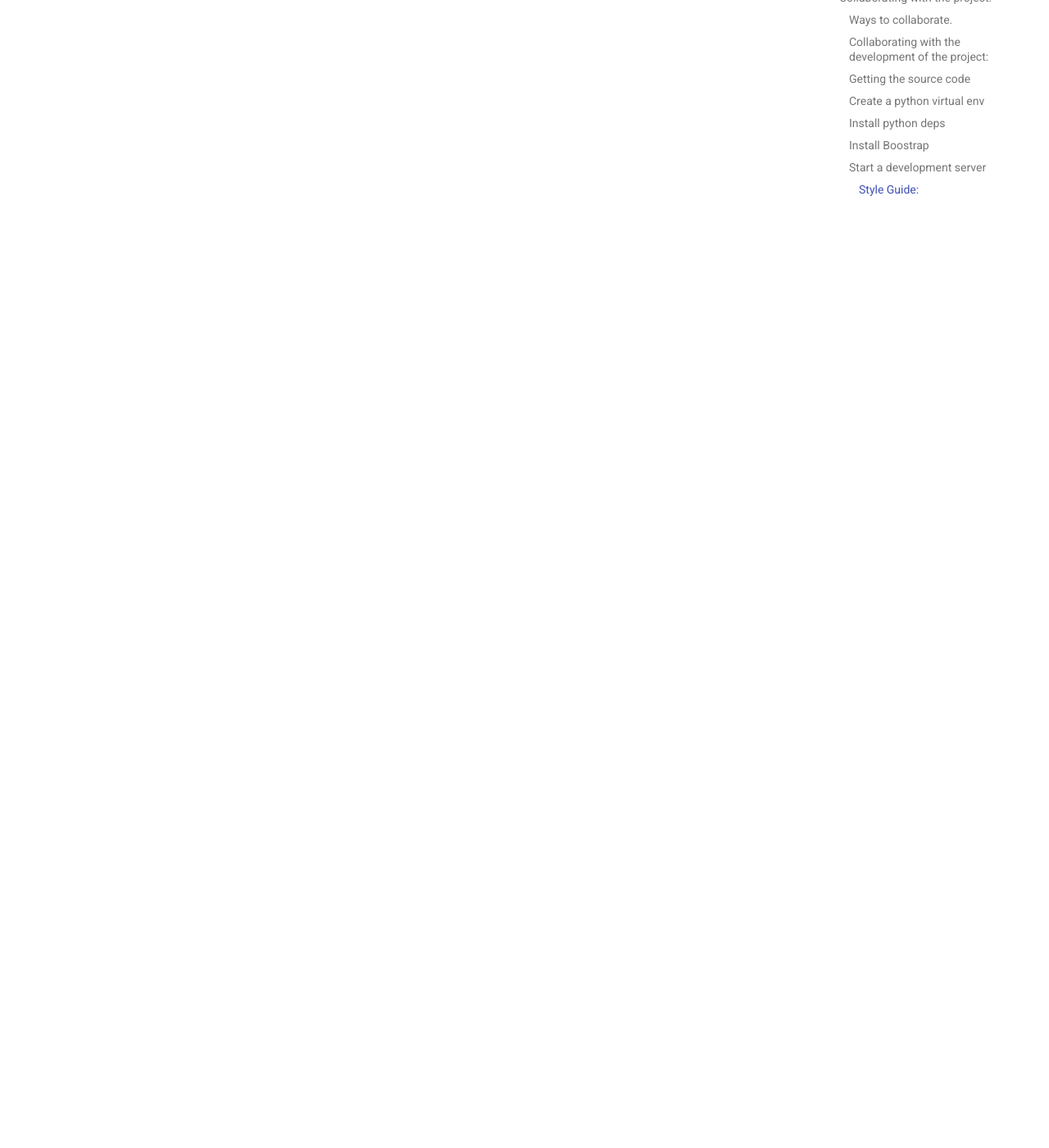
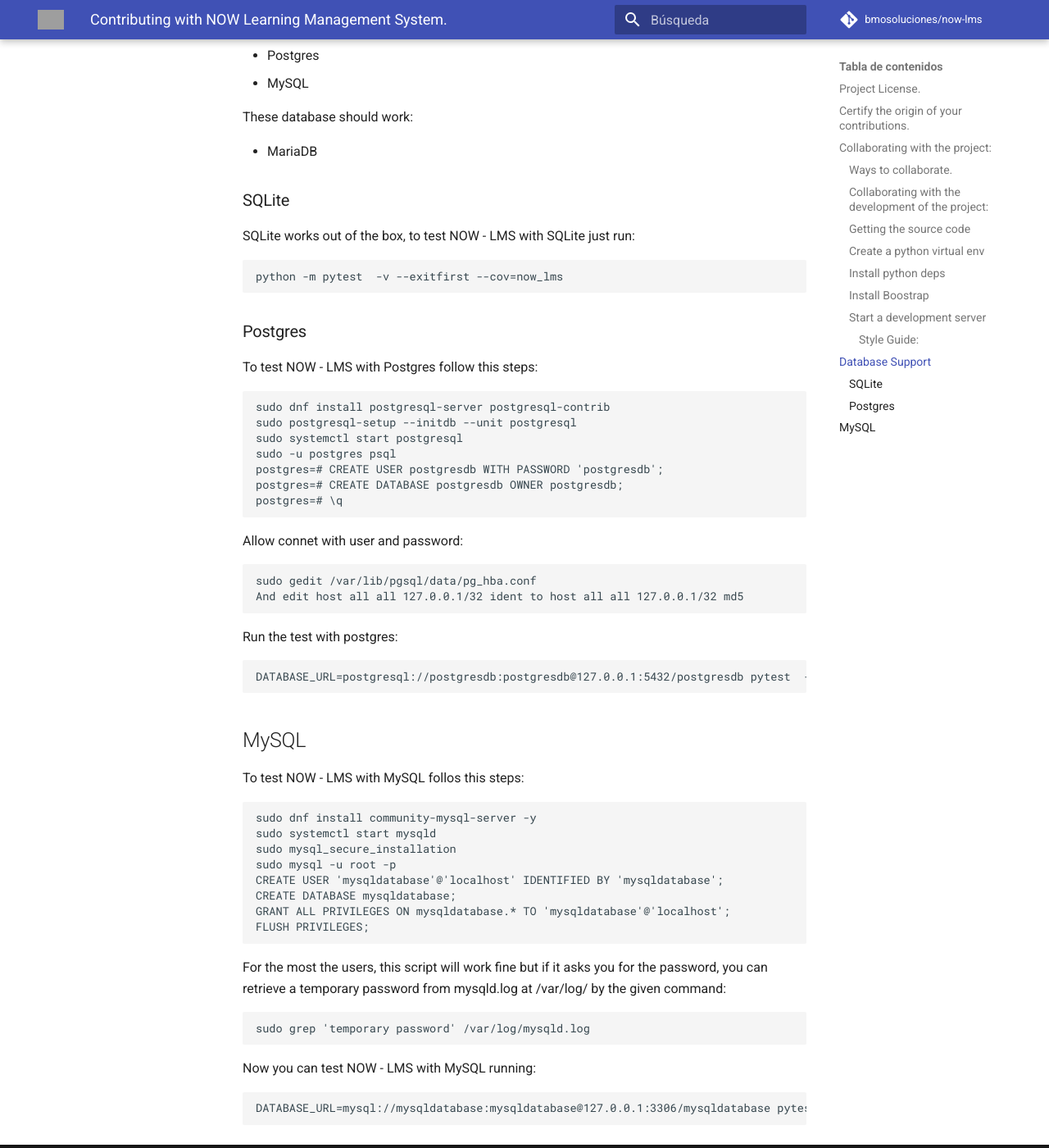
Before and after one commit to bmosoluciones/now-lms, an MkDocs documentation site: the page built from docs/CONTRIBUTING.md, in a window 1280 px wide and 1400 px high, scrolled down 3276 px. Shown: the whole window at 82% size. Built offline with MkDocs 1.6.1 and Material for MkDocs 9.7.7, drawn with Linux system fonts in a browser that asks for light colours; comment, search, counter and statistics services are not loaded; some of the changed text lies outside the part shown; grey boxes are pictures that could not be loaded.

Commit message:
docs: Instruction to test with multi db
Signed-off-by: William Moreno Reyes <williamjmorenor@fedoraproject.org>

````diff
--- a/docs/CONTRIBUTING.md
+++ b/docs/CONTRIBUTING.md
@@ -114,3 +114,77 @@
 #### Style Guide:
 
 [PEP8](https://www.python.org/dev/peps/pep-0008/) with a maximum line length of 127 characters.
+
+## Database Support
+
+These database are supported:
+
+* SQLite
+* Postgres
+* MySQL
+
+These database should work:
+
+* MariaDB
+
+### SQLite
+
+SQLite works out of the box, to test NOW - LMS with SQLite just run:
+
+```
+python -m pytest  -v --exitfirst --cov=now_lms
+```
+
+### Postgres
+
+To test NOW - LMS with Postgres follow this steps:
+
+```
+sudo dnf install postgresql-server postgresql-contrib
+sudo postgresql-setup --initdb --unit postgresql
+sudo systemctl start postgresql
+sudo -u postgres psql
+postgres=# CREATE USER postgresdb WITH PASSWORD 'postgresdb';
+postgres=# CREATE DATABASE postgresdb OWNER postgresdb;
+postgres=# \q
+```
+
+Allow connet with user and password:
+
+```
+sudo gedit /var/lib/pgsql/data/pg_hba.conf
+And edit host all all 127.0.0.1/32 ident to host all all 127.0.0.1/32 md5
+```
+
+Run the test with postgres:
+
+```
+DATABASE_URL=postgresql://postgresdb:postgresdb@127.0.0.1:5432/postgresdb pytest  -v --exitfirst --cov=now_lms
+```
+
+## MySQL
+
+To test NOW - LMS with MySQL follos this steps:
+
+```
+sudo dnf install community-mysql-server -y
+sudo systemctl start mysqld
+sudo mysql_secure_installation
+sudo mysql -u root -p
+CREATE USER 'mysqldatabase'@'localhost' IDENTIFIED BY 'mysqldatabase';
+CREATE DATABASE mysqldatabase;
+GRANT ALL PRIVILEGES ON mysqldatabase.* TO 'mysqldatabase'@'localhost';
+FLUSH PRIVILEGES;
+```
+
+For the most the users, this script will work fine but if it asks you for the password, you can retrieve a temporary password from mysqld.log at /var/log/ by the given command:
+
+```
+sudo grep 'temporary password' /var/log/mysqld.log
+```
+
+Now you can test NOW - LMS with MySQL running:
+
+```
+DATABASE_URL=mysql://mysqldatabase:mysqldatabase@127.0.0.1:3306/mysqldatabase pytest  -v --exitfirst --cov=now_lms
+```
````
Also changed, not shown: 1 other file.
